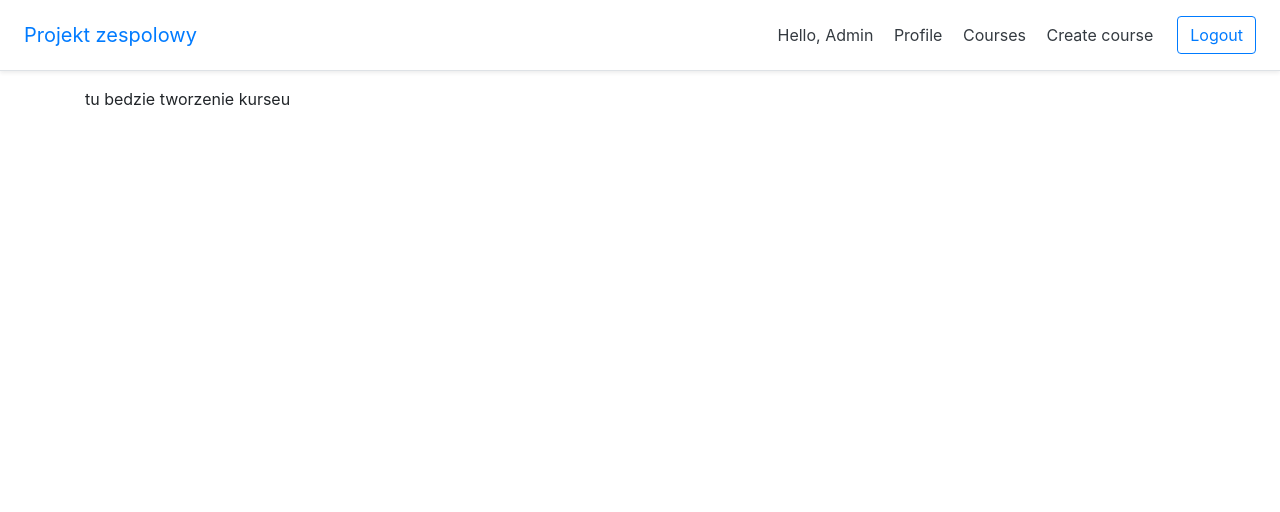
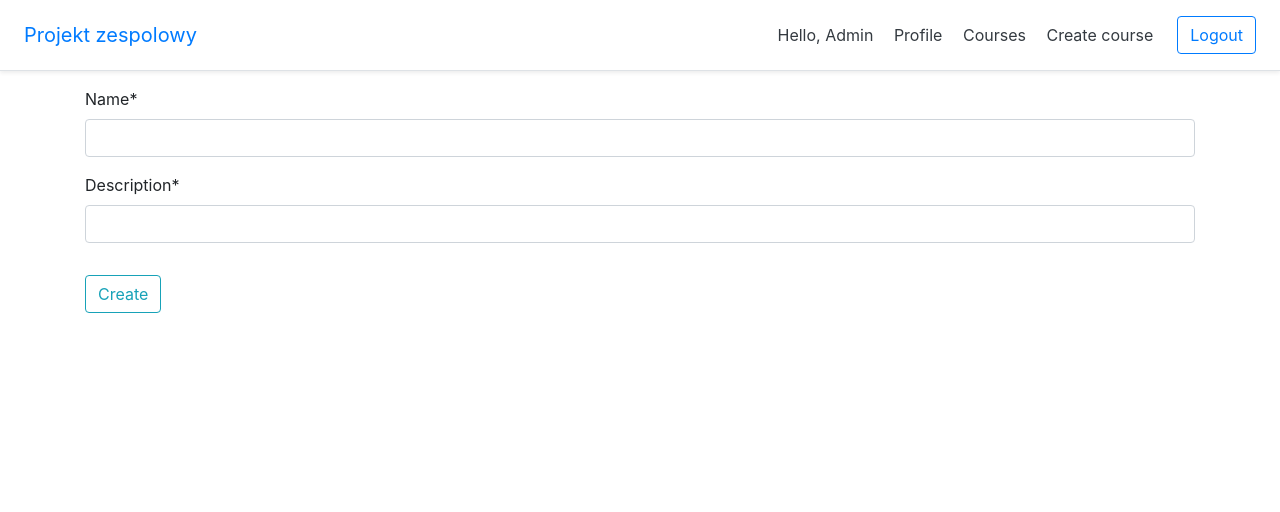
Before and after one commit to MagiciansRed/Projekt-zespolowy, a Django app: page /course/create_course in a window 1280 px wide. Shown: the top 512 px of the page. Run offline with Django 3.2, Linux system fonts and the light colour scheme; a user stored in the database is signed in; some libraries are stand-ins or nearby versions.

Commit message:
added course creation form

```diff
--- /dev/null
+++ b/course/forms.py
@@ -0,0 +1,11 @@
+from django import forms
+from course.models import Course
+
+
+class CourseCreateForm(forms.ModelForm):
+    name = forms.CharField(max_length=60)
+    description = forms.CharField(max_length=600)
+
+    class Meta:
+        model = Course
+        fields = ("name", "description")
--- a/course/views.py
+++ b/course/views.py
@@ -1,6 +1,6 @@
-from django.shortcuts import render, get_object_or_404
+from django.shortcuts import render, get_object_or_404, redirect
 from course.models import Course, Subscription
-
+from course.forms import CourseCreateForm
 
 # Create your views here.
 
@@ -48,5 +48,21 @@ def detail_course_view(request, slug):
 
 
 def create_course_view(request):
-    context = {}
+    if request.method == 'POST':
+        course_form = CourseCreateForm(request.POST, instance=request.user)
+
+        course = Course()
+        if course_form.is_valid():
+            data = course_form.cleaned_data
+            course.name = data['name']
+            course.description = data['description']
+            course.author = request.user
+            course.save()
+            return redirect('course:courses')
+    else:
+        course_form = CourseCreateForm(instance=request.user)
+
+    context = {
+        'course_form': course_form,
+    }
     return render(request, 'course/create_course.html', context)
--- a/templates/course/create_course.html
+++ b/templates/course/create_course.html
@@ -1,9 +1,17 @@
 {% extends 'base.html' %}
-
+{% load crispy_forms_tags %}
 
 {% block content %}
 
-    <p>tu bedzie tworzenie kurseu</p>
+    <form method="POST" enctype="multipart/form-data">
+          {% csrf_token %}
+          <fieldset class="form-group">
+              {{ course_form|crispy }}
+          </fieldset>
+          <div class="form-group">
+              <button class="btn btn-outline-info" type="submit">Create</button>
+          </div>
+      </form>
 
 
 {% endblock content %}
```
Also changed, not shown: db.sqlite3.
